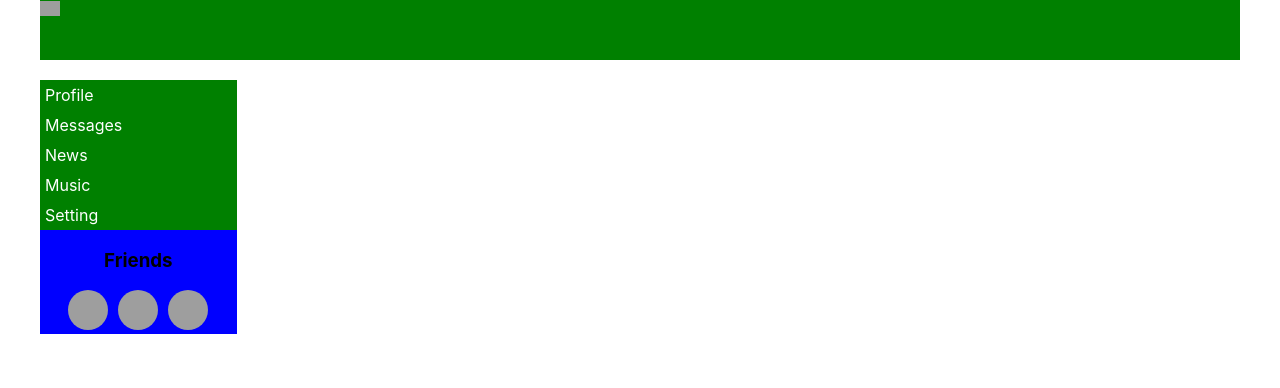
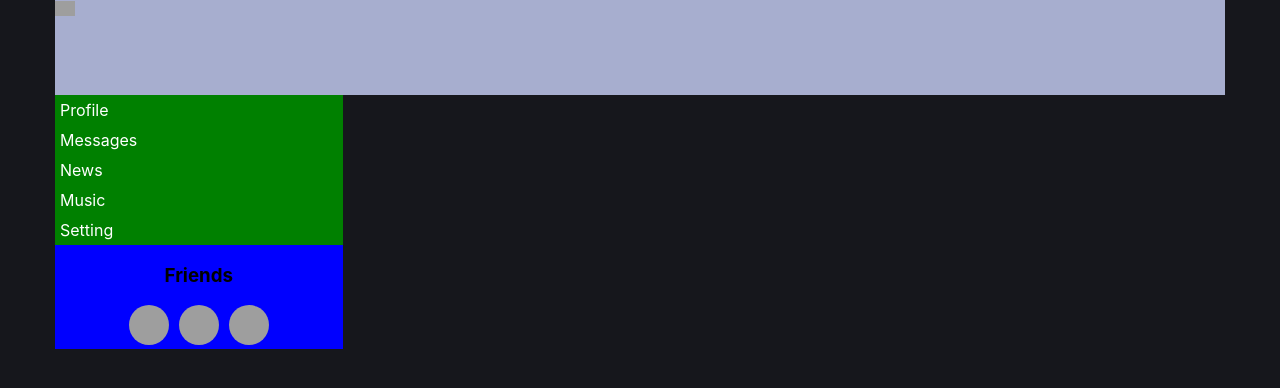
Before and after one commit to KrokoYR/social_network, a React (Create React App) app: page / in a window 1280 px wide. Shown: the top 388 px of the page. Built offline with nearby package versions, Linux system fonts and the light colour scheme; grey boxes are pictures that could not be loaded.

Commit message:
Micro updates at CSS files

```diff
--- a/src/App.css
+++ b/src/App.css
@@ -1,5 +1,5 @@
 .app-wrapper {
-    width: 1200px;
+    width: 1170px;
     margin: 0 auto;
     display: grid;
 
@@ -7,9 +7,9 @@
             'Header Header'
             'NavbarArea contentArea';
 
-    grid-template-rows: 60px 1fr;
-    grid-template-columns: 2fr 10fr;
-    gap: 20px;
+    grid-template-rows: 95px 1fr;
+    grid-template-columns: 3fr 9fr;
+    column-gap: 20px;
 }
 
 .app-wrapper-content {
--- a/src/components/Header/Header.module.css
+++ b/src/components/Header/Header.module.css
@@ -1,6 +1,6 @@
 .header {
     grid-area: Header;
-    background-color: green;
+    background-color: #A7AECF;
 }
 
 .header img {
--- a/src/index.css
+++ b/src/index.css
@@ -5,6 +5,8 @@ body {
     sans-serif;
   -webkit-font-smoothing: antialiased;
   -moz-osx-font-smoothing: grayscale;
+
+  background-color: #16171C;
 }
 
 code {
```
